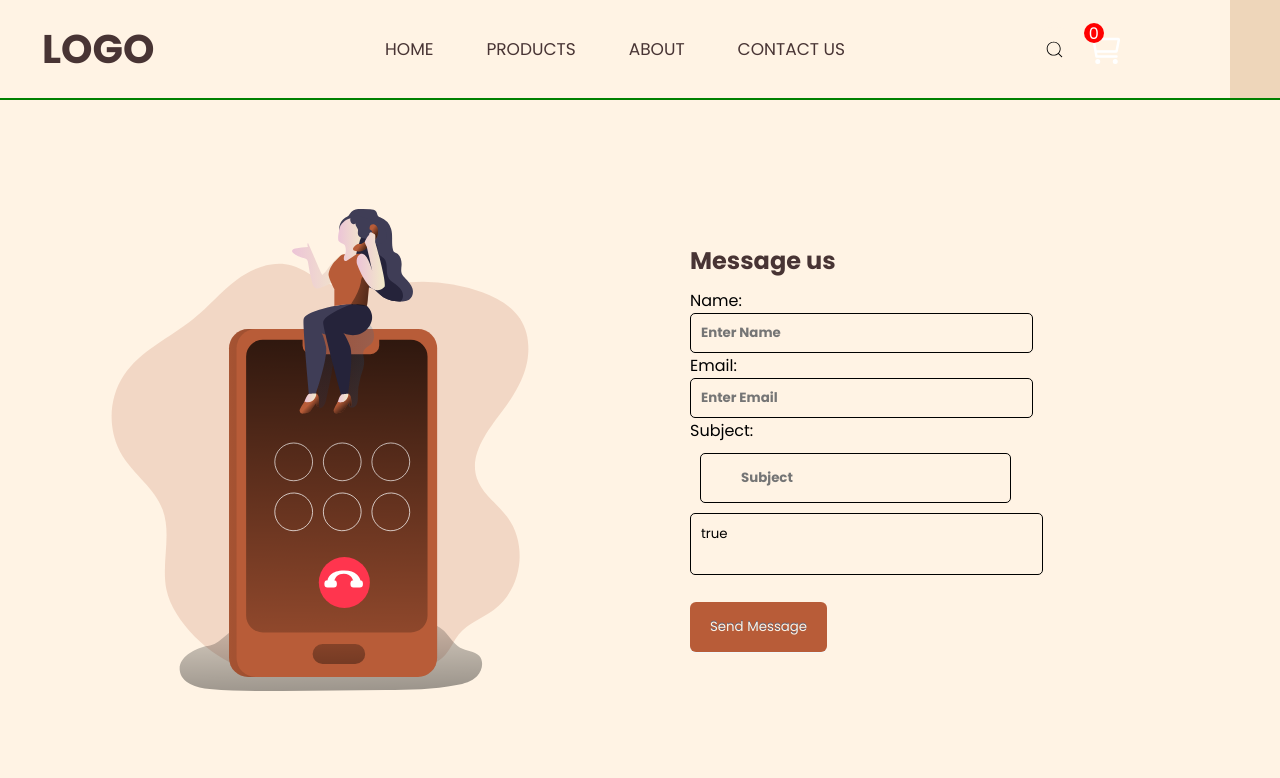
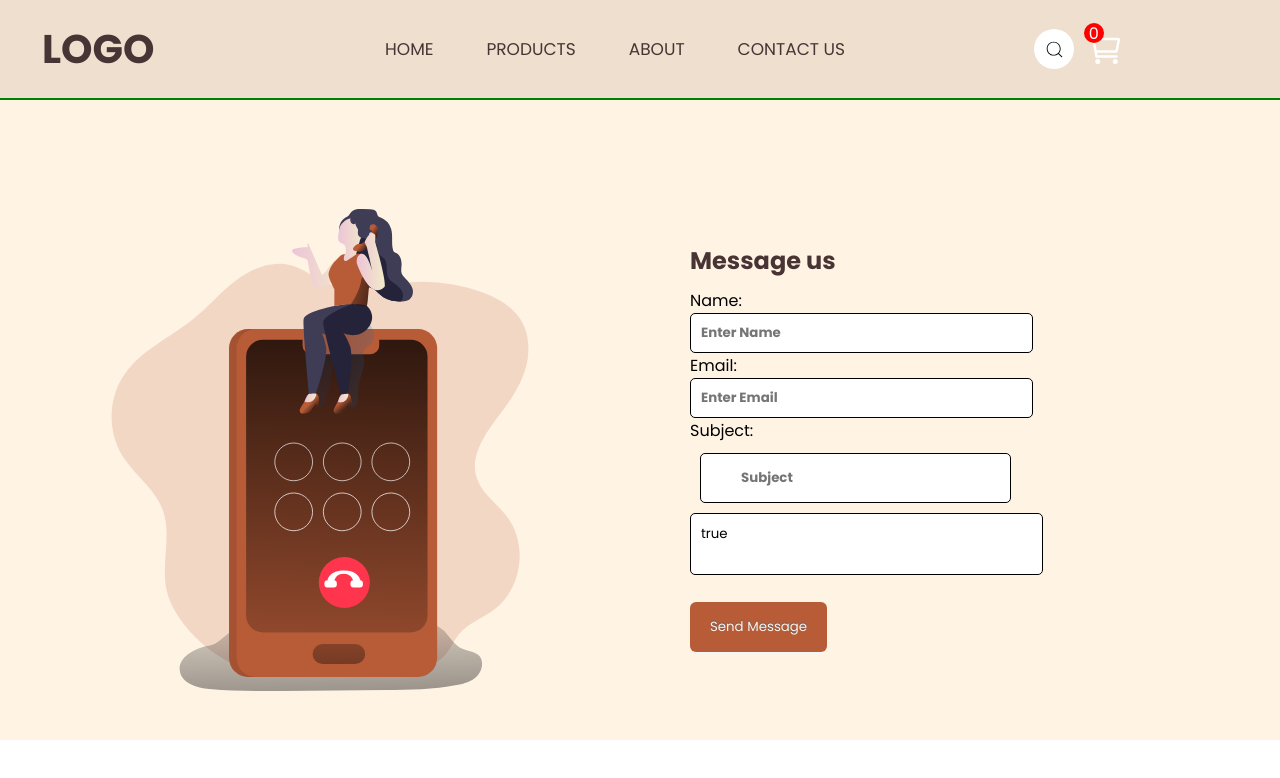
Before and after one commit to Liebe3/creating-my-future, a React (Vite) app in the folder CoffeeShop/: page /Contact in a window 1280 px wide. Shown: the top 778 px of the page. Built offline with nearby package versions, Linux system fonts and the light colour scheme.

Commit message:
Update Contact.module.css

```diff
--- a/CoffeeShop/src/pages/Contact/Contact.module.css
+++ b/CoffeeShop/src/pages/Contact/Contact.module.css
@@ -5,7 +5,7 @@
   box-sizing: border-box;
   font-family: Poppins;
   scroll-behavior: smooth;
-  background: #FFF3E4;
+
 }
 
 .Contact1{
```
